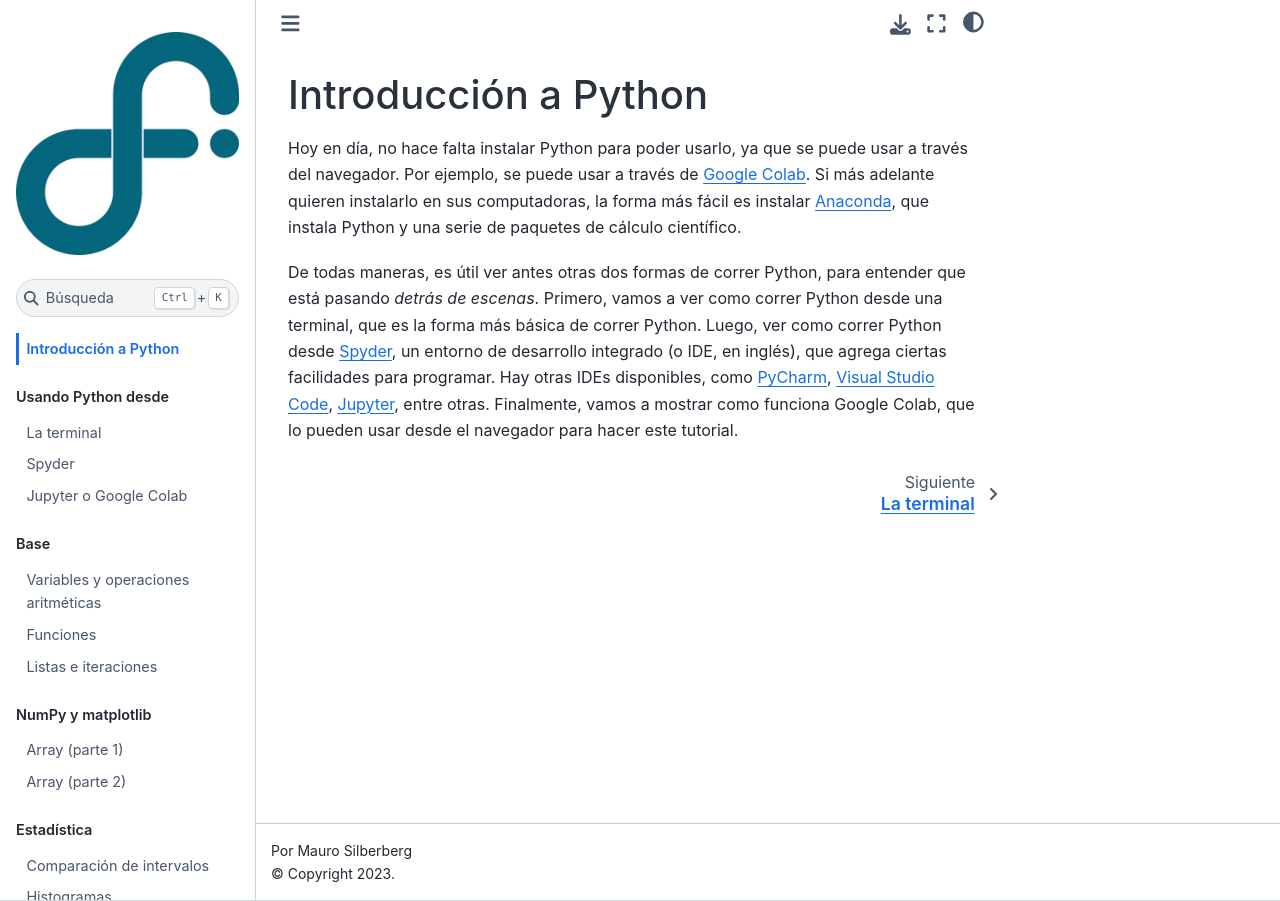
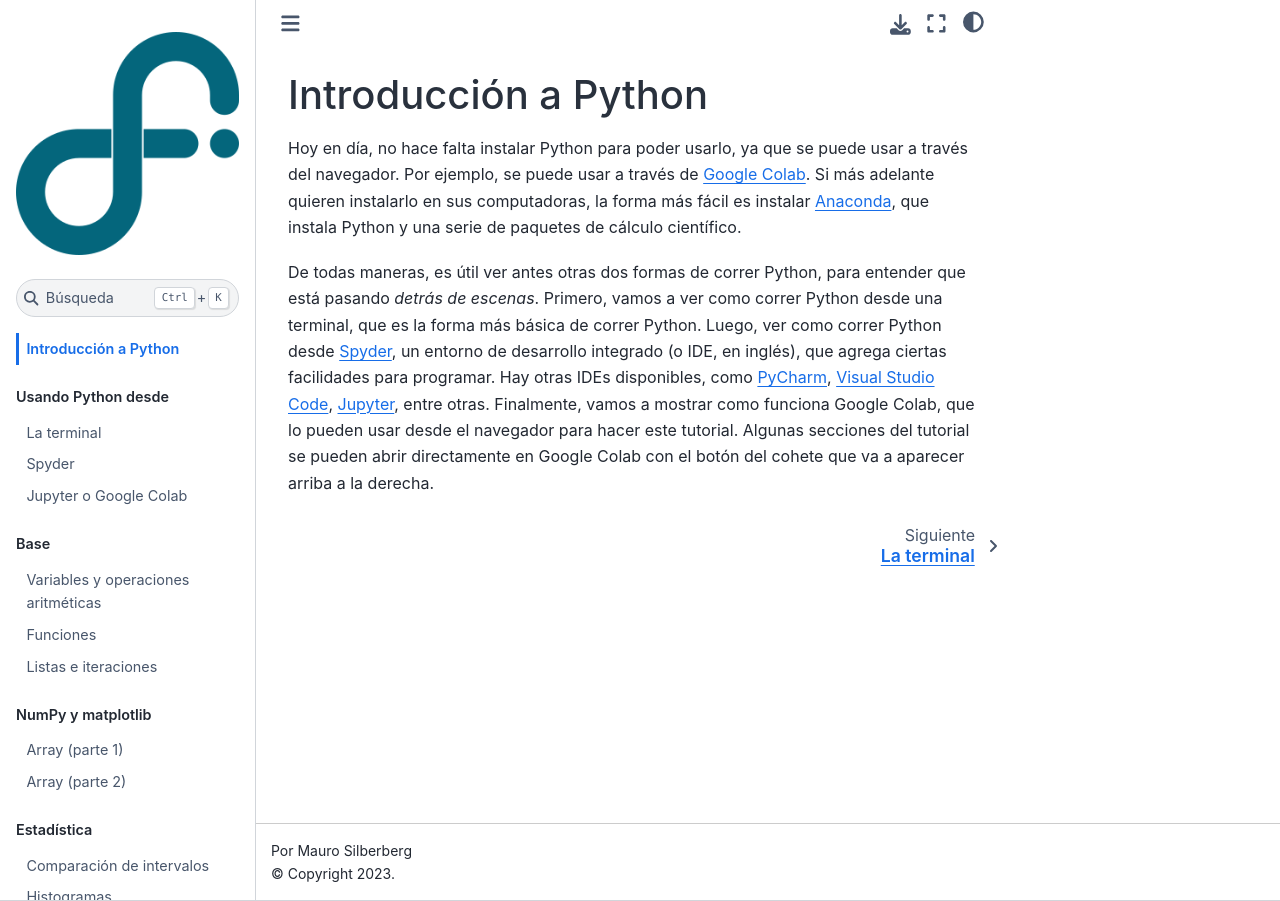
Before and after one commit to maurosilber/python-tutorial, a Jupyter Book: the page built from book/index.md, in a window 1280 px wide. Built offline with Jupyter Book 1.0.4 settings and Sphinx 7.4.7 and the Sphinx Book theme 1.1.4, drawn with Linux system fonts in a browser that asks for light colours.

Commit message:
Aclarar que se puede abrir con el boton del cohete

```diff
--- a/book/index.md
+++ b/book/index.md
@@ -27,3 +27,5 @@ entre otras.
 Finalmente,
 vamos a mostrar como funciona Google Colab,
 que lo pueden usar desde el navegador para hacer este tutorial.
+Algunas secciones del tutorial se pueden abrir directamente en Google Colab con el botón del cohete
+que va a aparecer arriba a la derecha.
```
